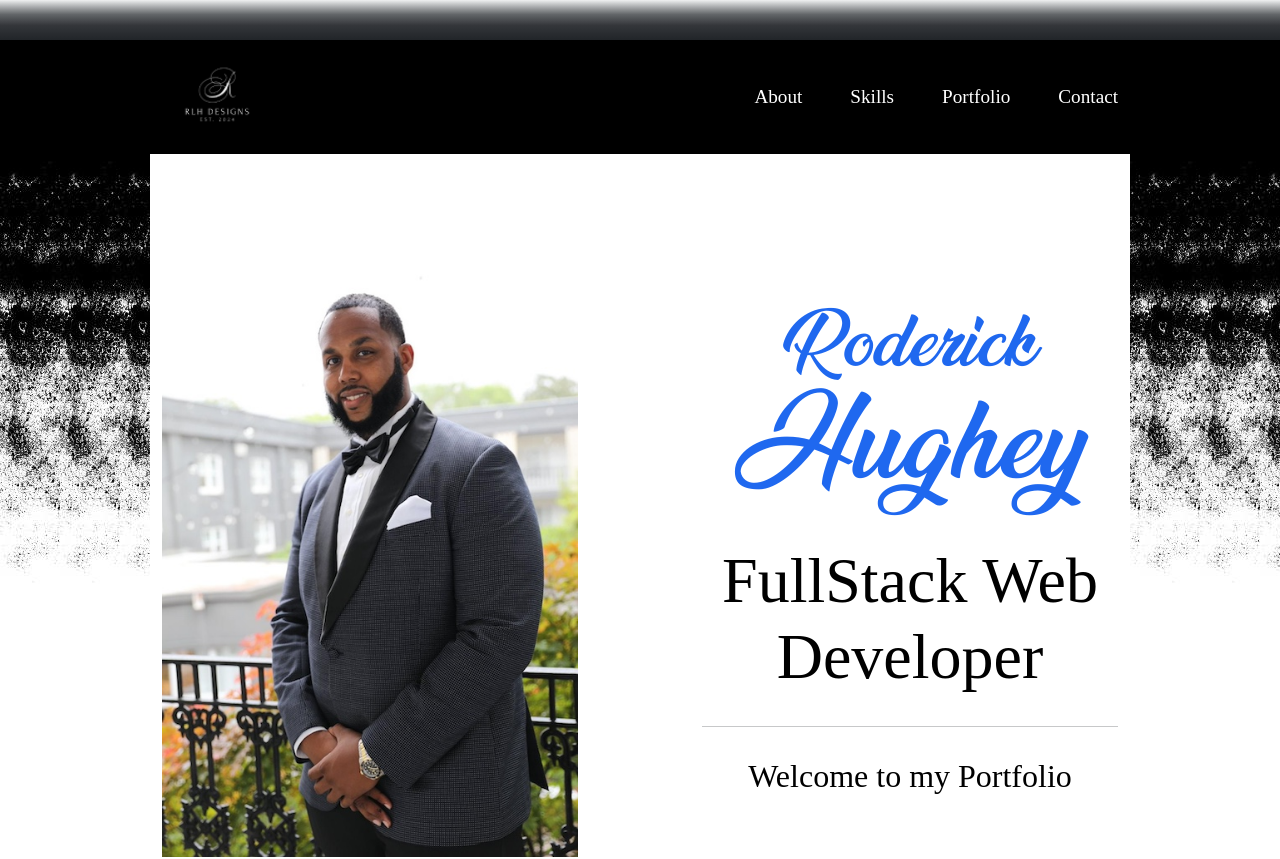
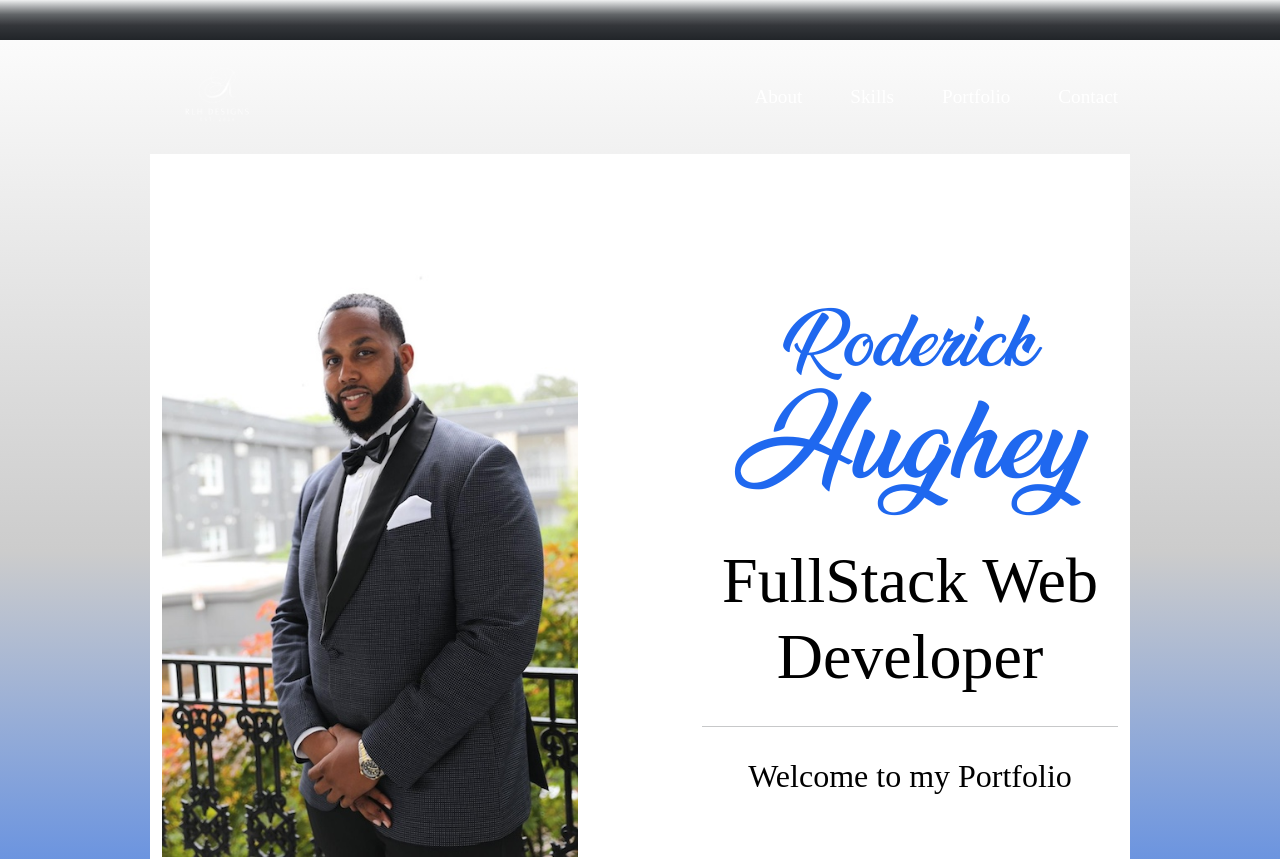
Before and after one commit to Midas24k/reactportfolio, a React (Vite) app: page / in a window 1280 px wide. Shown: the top 859 px of the page. Built offline with nearby package versions, Linux system fonts and the light colour scheme; a web font is replaced by a local one.

Commit message:
style: apply gradient background

```diff
--- a/src/css/index.css
+++ b/src/css/index.css
@@ -28,7 +28,7 @@ a:hover {
 }
 
 body {
-  background: #ffff url("../assets/grunge-gradient-texture-black-white-marble-grunge-gradient-texture.jpg") repeat-x 0px 0px;
+  background: linear-gradient(to bottom, #ffffff, #cccccc, #1f68ef);
 
 }
 
@@ -89,7 +89,7 @@ button:focus-visible {
 @media (prefers-color-scheme: light) {
   :root {
     color: #213547;
-    background-color: #eae8e8;
+    background: linear-gradient(to bottom, #ffffff, #cccccc, #1f68ef);
   }
   a:hover {
     color:blue;
```
